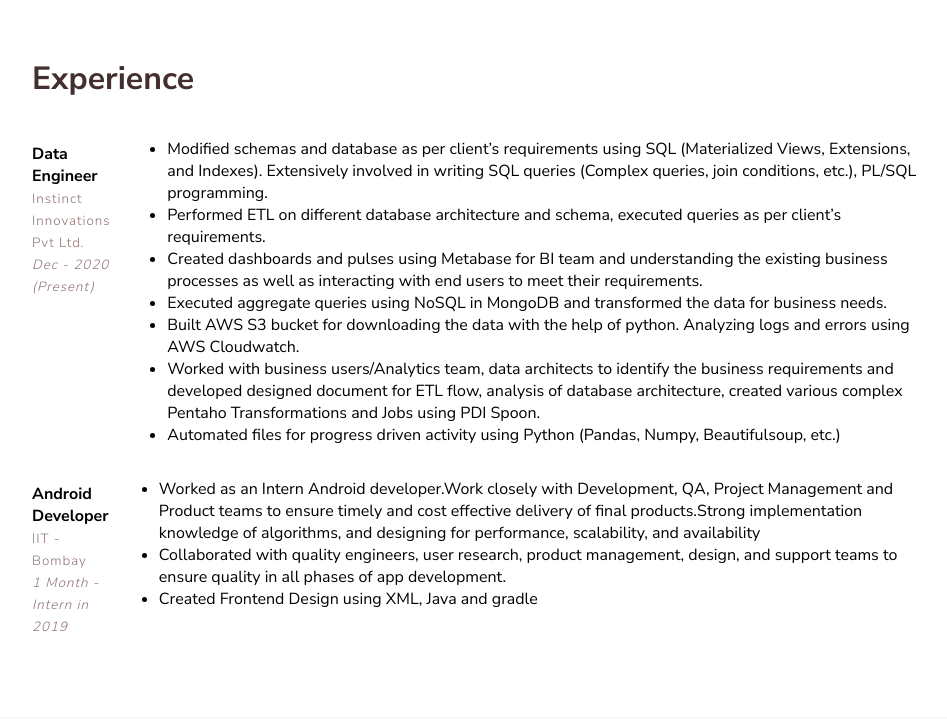
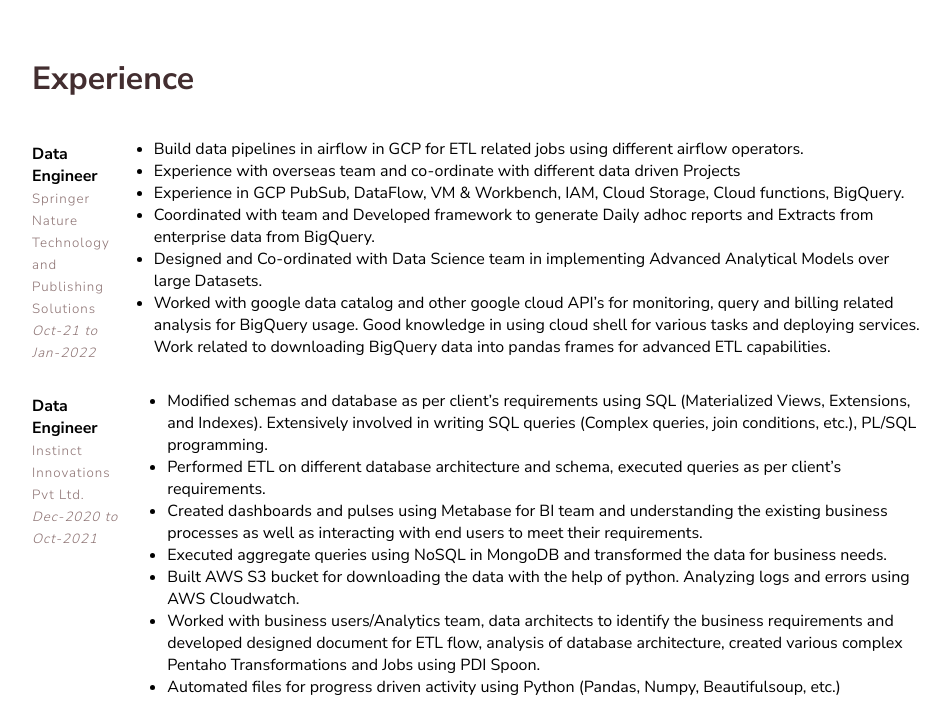
Before and after one commit to KrishnaVishwakarma27101999/krishna, a plain HTML site: page index.html in a window 1280 px wide. Shown: the part 720-1447 px from the top of the page, without its empty margins (160-1107 px from the left). Drawn offline with nearby package versions, Linux system fonts and the light colour scheme.

Commit message:
new experience

```diff
--- a/index.html
+++ b/index.html
@@ -71,8 +71,26 @@
       <div class="changelog__item">
         <div class="changelog__meta">
           <h4 class="changelog__title">Data Engineer</h4>
+          <small class="changelog__date">Springer Nature Technology and Publishing Solutions</small>
+          <div><i><small class="changelog__date">Oct-21 to Jan-2022</small></i></div>
+        </div>
+        <div class="changelog__detail">
+          <ul>
+            <li>Build data pipelines in airflow in GCP for ETL related jobs using different airflow operators.</li>
+            <li>Experience with overseas team and co-ordinate with different data driven Projects</li>
+            <li>Experience in GCP PubSub, DataFlow, VM & Workbench, IAM, Cloud Storage, Cloud functions, BigQuery.</li>
+            <li>Coordinated with team and Developed framework to generate Daily adhoc reports and Extracts from enterprise data from BigQuery.</li>
+            <li>Designed and Co-ordinated with Data Science team in implementing Advanced Analytical Models over large Datasets.</li>
+            <li>Worked with google data catalog and other google cloud API’s for monitoring, query and billing related analysis for BigQuery usage. Good knowledge in using cloud shell for various tasks and deploying services. Work related to downloading BigQuery data into pandas frames for advanced ETL capabilities.</li>
+          </ul>
+        </div>
+      </div>
+
+      <div class="changelog__item">
+        <div class="changelog__meta">
+          <h4 class="changelog__title">Data Engineer</h4>
           <small class="changelog__date">Instinct Innovations Pvt Ltd.</small>
-          <div><i><small class="changelog__date">Dec - 2020 (Present)</small></i></div>
+          <div><i><b><small class="changelog__date">Dec-2020 to Oct-2021</small></b></i></div>
         </div>
         <div class="changelog__detail">
           <ul>
@@ -208,6 +226,14 @@
             <th>Year</th>
           </tr>
           <tr>
+            <td>MCA
+            </td>
+            <td>Mumbai University</td>
+            <td>
+              <div><i>2021 (Pursuing)</i></div>
+            </td>
+          </tr>
+          <tr>
             <td>BSC-IT
             </td>
             <td>Mumbai University - JES College</td>
```
